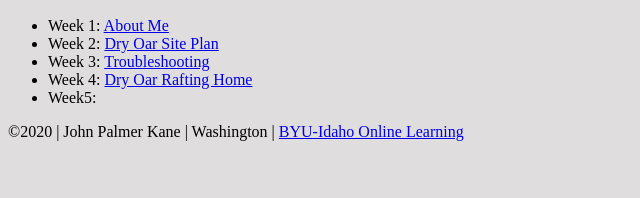
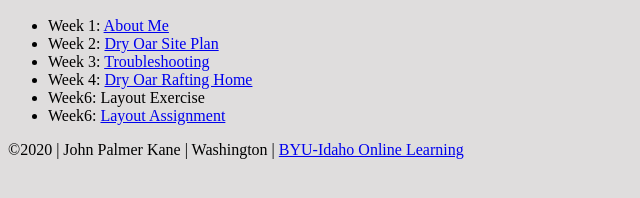
Before and after one commit to noahsorchalav/noahsorchalav.github.io, a plain HTML site: page index.html in a window 1280 px wide. Shown: the part 110-308 px from the top of the page, without its empty margins (0-640 px from the left). Drawn offline with Linux system fonts and the light colour scheme.

Commit message:
new w6 assignments

```diff
--- a/index.html
+++ b/index.html
@@ -30,7 +30,8 @@
             <li>Week 2: <a href="site-plan.html">Dry Oar Site Plan</a></li>
             <li>Week 3: <a href="troubleshooting.html">Troubleshooting</a></li>
             <li>Week 4: <a href="/project/">Dry Oar Rafting Home</a></li>
-            <li>Week5: <a href="#"></a></li>
+            <li>Week6: <a href="w6-exercise-1.html"></a>Layout Exercise</li>
+            <li>Week6: <a href="w6layoutassignment.html">Layout Assignment</a></li>
         </ul>
     </main>
     <footer>
```
